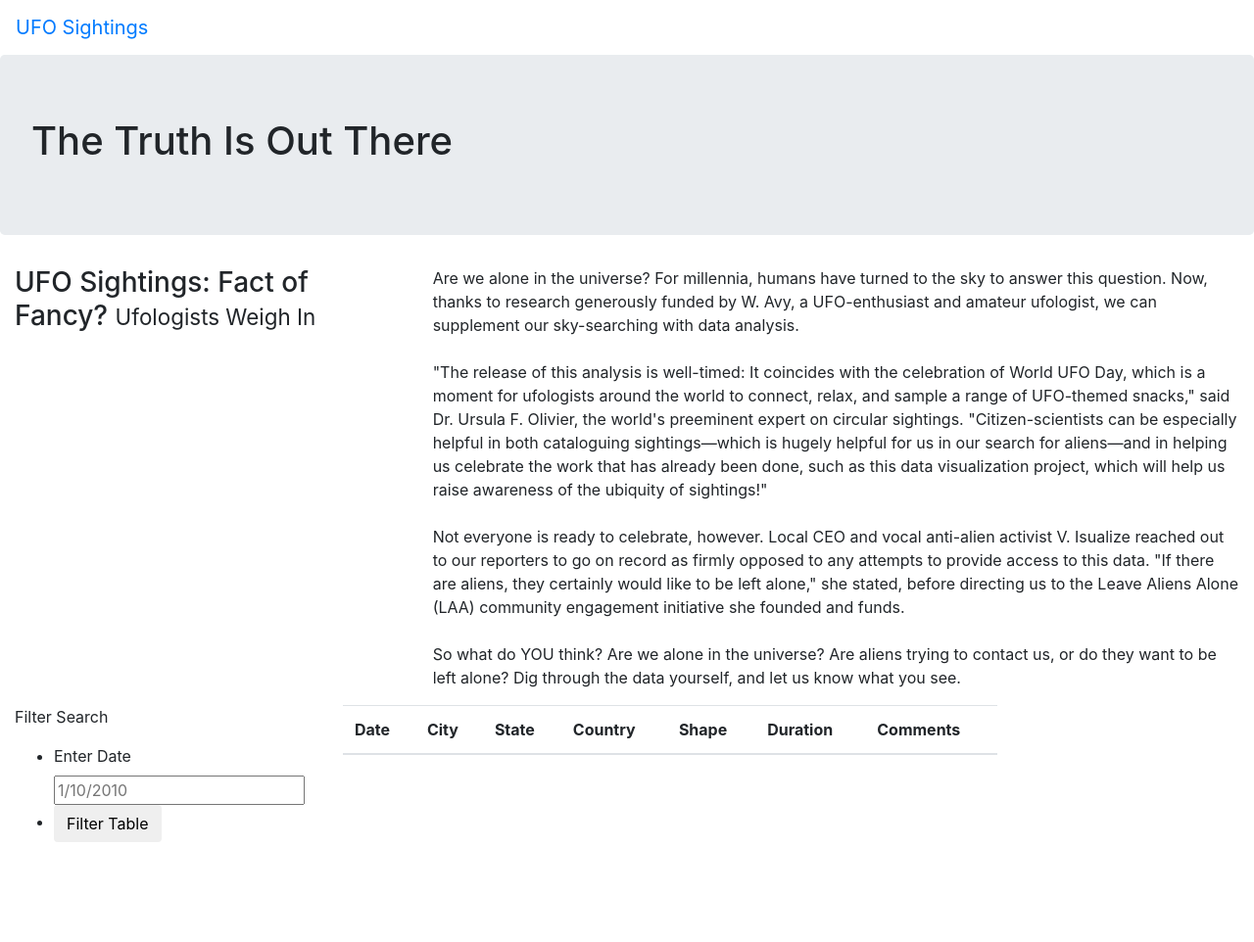
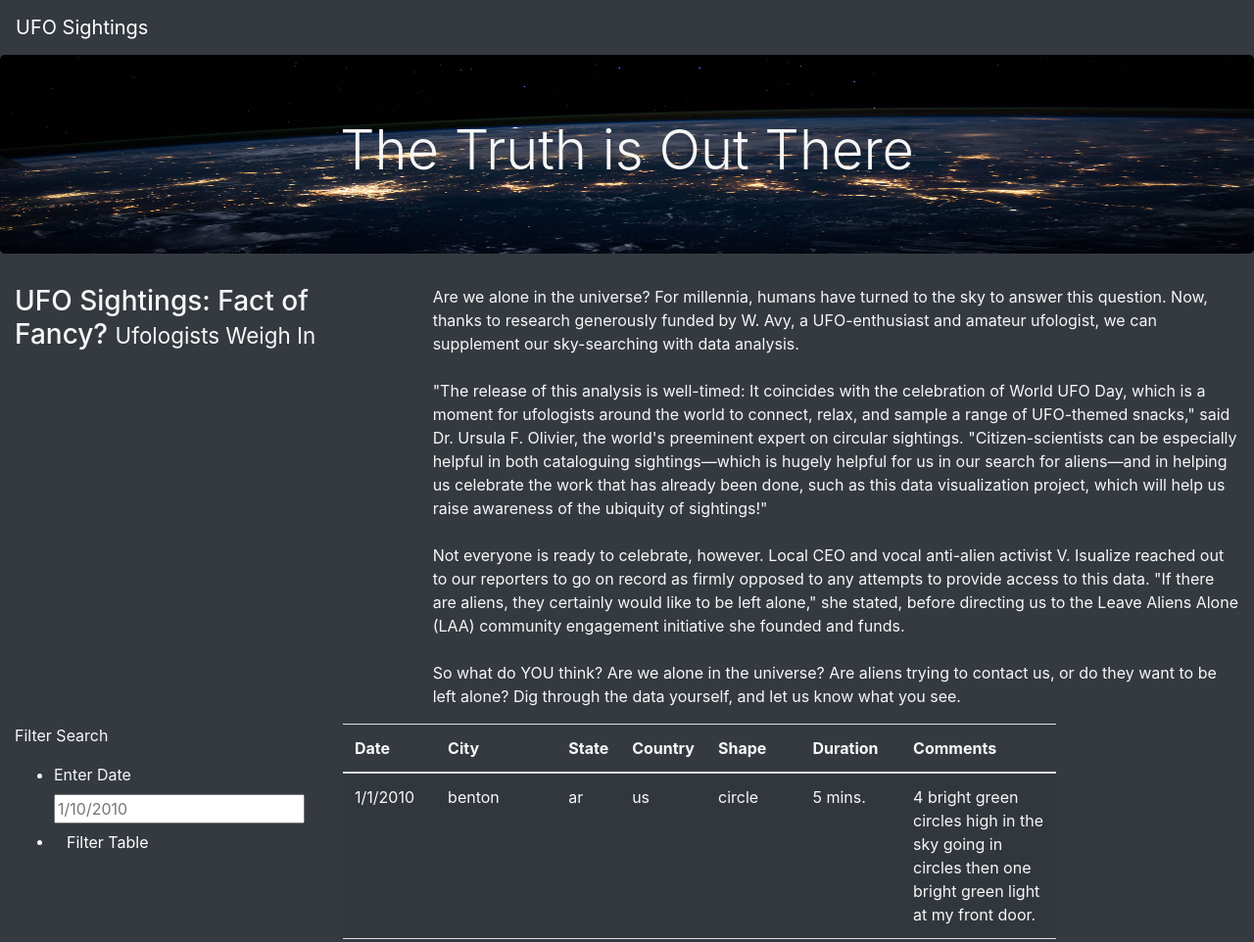
Before and after one commit to mcgibbenyd1/UFOs, a plain HTML site: page index.html in a window 1280 px wide. Shown: the top 962 px of the page at 98% size. Before the commit the page ends 876 px from the top, so only its background shows below. Drawn offline with nearby package versions, Linux system fonts and the light colour scheme.

Commit message:
Added additional CSS to Webage and validated filter

```diff
--- a/index.html
+++ b/index.html
@@ -13,14 +13,14 @@
     />
     <link rel="stylesheet" href="static/css/style.css">
 </head>
-<body>
+<body class="bg-dark">
     <div class="wrapper">
-        <nav class="navbar navbar-expand-lg">
+        <nav class="navbar navbar-dark bg-dark navbar-expand-lg">
             <a class="navbar-brand" href="index.html">UFO Sightings</a>
         </nav>
     </div>
     <div class="jumbotron">
-        <h1>The Truth Is Out There</h1>
+        <h1 class="display-4">The Truth is Out There</h1>
     </div>
     <div class="container-fluid">
         <div class="row">
@@ -39,22 +39,22 @@
     <div class="container-fluid">
         <div class="row">
           <div class="col-md-3">
-            <form>
+            <form {style="font-family: inherit; font-size: 1rem;"}>
                 <p>Filter Search</p>
-                <ul>
-                  <li>
+                <ul {style="font-family: inherit; font-size: 1rem;"}>
+                  <li {style="font-family: inherit; font-size: 1rem;"}>
                     <label for="date">Enter Date</label>
                     <input type="text" placeholder="1/10/2010" id="datetime" />
                   </li>
-                  <li>
-                     <button id="filter-btn" type="button" class="btn btn-default">
+                  <li {style="font-family: inherit; font-size: 1rem;"}>
+                     <button id="filter-btn" type="button" class="btn btn-dark">
                        Filter Table
                      </button>
                   </li>
                 </ul>
             </form>
-          </div>
-          <div class="col-md-9">
+        </div>
+        <div class="col-md-9">
             <div class="col-md-9">
                 <table class="table table-striped">
                   <thead>
@@ -70,9 +70,11 @@
                   </thead>
                   <tbody></tbody>
                 </table>
-              </div>
-          </div>
+            </div>
         </div>
     </div>
+    <script src="https://cdnjs.cloudflare.com/ajax/libs/d3/4.11.0/d3.js"></script>
+    <script src="static/js/data.js"></script>
+    <script src="static/js/app.js"></script>
 </body>
 </html>
--- a/static/css/style.css
+++ b/static/css/style.css
@@ -0,0 +1,10 @@
+body {
+
+    color: #f7f7f7;
+}
+
+.jumbotron {
+    background-image: url("../images/nasa.jpg");
+    background-size: 100% 100%;
+    text-align: center;
+}
--- a/static/js/app.js
+++ b/static/js/app.js
@@ -1,5 +1,9 @@
 
+// from data.js
+const tableData = data;
 
+// get table references
+var tbody = d3.select("tbody");
 
 function buildTable(data) {
   // First, clear out any existing data
@@ -16,10 +20,10 @@ function buildTable(data) {
     Object.values(dataRow).forEach((val) => {
       let cell = row.append("td");
       cell.text(val);
-        }
-      );
+    });
   });
 }
+
 
 function handleClick() {
     // Grab the datetime value from the filter
```
Also changed, not shown: static/images/nasa.jpg (added). Lines whose indentation alone changed are shown as unchanged.
